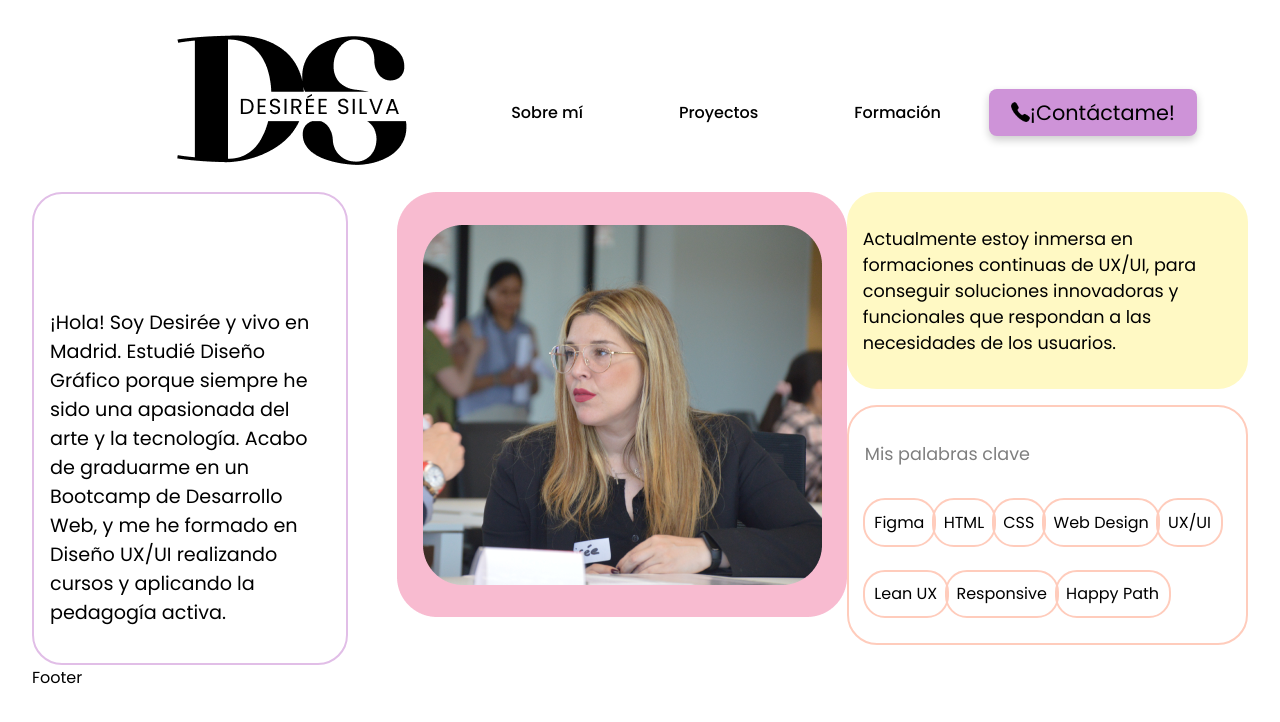
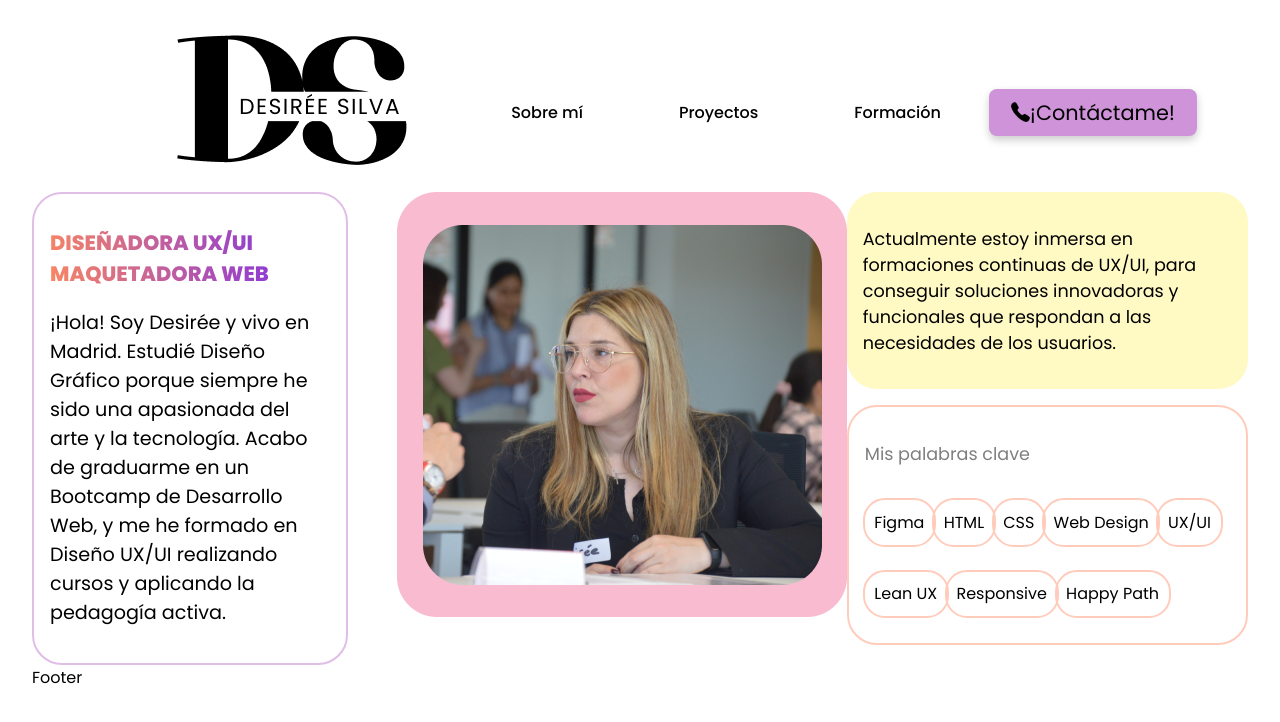
Before and after one commit to DesireeCSilva/portfolio-desireesilva, a Vue app: page / in a window 1280 px wide. Shown: the top 722 px of the page. Built offline with nearby package versions, Linux system fonts and the light colour scheme.

Commit message:
<bugfix> Fix style :root modified:   src/components/AppSummary.vue

```diff
--- a/src/components/AppSummary.vue
+++ b/src/components/AppSummary.vue
@@ -47,6 +47,16 @@ export default {};
 </script>
 
 <style lang="scss">
+:root {
+  --white: #ffffff;
+  --blue: #e1bee7;
+  --purple: #7026f4;
+  --yellow: #fff9c4;
+  --pink: #ce93d8;
+  --green: #fa8662;
+  --green-light: #ffccbc;
+}
+
 .section-01 {
   display: grid;
   grid-template-columns: 26% 33% 33%;
@@ -65,16 +75,6 @@ export default {};
       background-image: linear-gradient(260deg, var(--purple), var(--green));
       background-clip: text;
       -webkit-text-fill-color: transparent;
-    }
-
-    :root {
-      --white: #ffffff;
-      --blue: #e1bee7;
-      --purple: #7026f4;
-      --yellow: #fff9c4;
-      --pink: #ce93d8;
-      --green: #fa8662;
-      --green-light: #ffccbc;
     }
 
     .text_sidebar {
```
